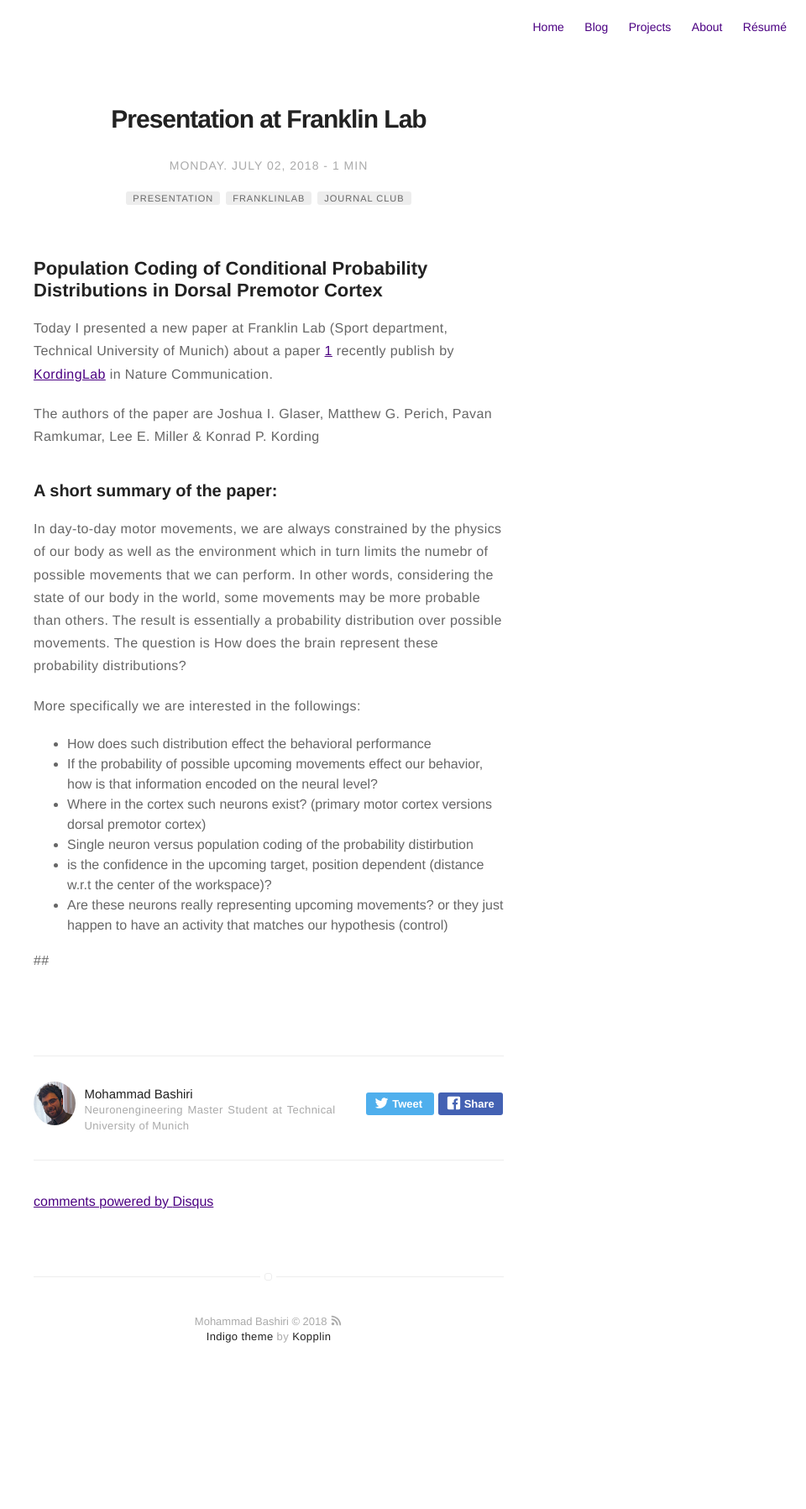
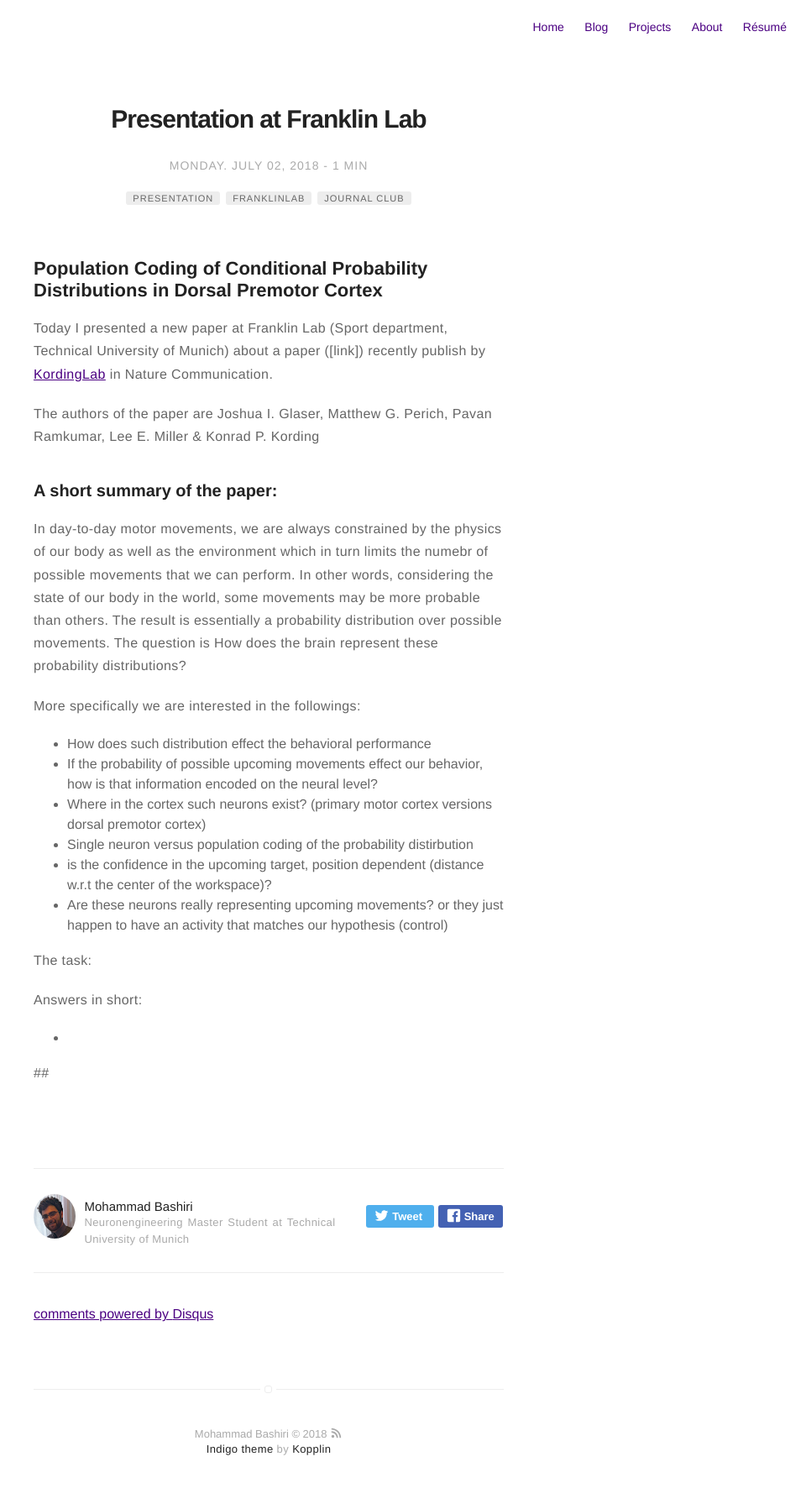
Before and after one commit to mohammadbashiri/mohammadbashiri.github.io-old, a Jekyll site: the page built from _posts/2018-07-02-Presentation at FranklinLab.markdown, in a window 1280 px wide. Shown: the whole page at 84% size, without its empty margins (320-1280 px from the left). Built offline with Jekyll 4.4.1, drawn with Linux system fonts in a browser that asks for light colours; comment, search, counter and statistics services are not loaded; before the commit the page ends 1663 px from its top, so only the background shows below that.

Commit message:
changed the link to the paper

```diff
--- a/_posts/2018-07-02-Presentation at FranklinLab.markdown
+++ b/_posts/2018-07-02-Presentation at FranklinLab.markdown
@@ -12,7 +12,7 @@ author: mohammadbashiri
 
 ## Population Coding of Conditional Probability Distributions in Dorsal Premotor Cortex
 
-Today I presented a new paper at Franklin Lab (Sport department, Technical University of Munich) about a paper [1] recently publish by <a href="http://kordinglab.com/">KordingLab</a> in Nature Communication.
+Today I presented a new paper at Franklin Lab (Sport department, Technical University of Munich) about a paper ([link]) recently publish by <a href="http://kordinglab.com/">KordingLab</a> in Nature Communication.
 
 The authors of the paper are Joshua I. Glaser, Matthew G. Perich, Pavan Ramkumar, Lee E. Miller & Konrad P. Kording
 
@@ -30,7 +30,13 @@ More specifically we are interested in the followings:
 - Are these neurons really representing upcoming movements? or they just happen to have an activity that matches our hypothesis (control)
 
 
+The task:
 
+
+
+Answers in short:
+
+-
 
 
 [1]: https://www.nature.com/articles/s41467-018-04062-6
```
